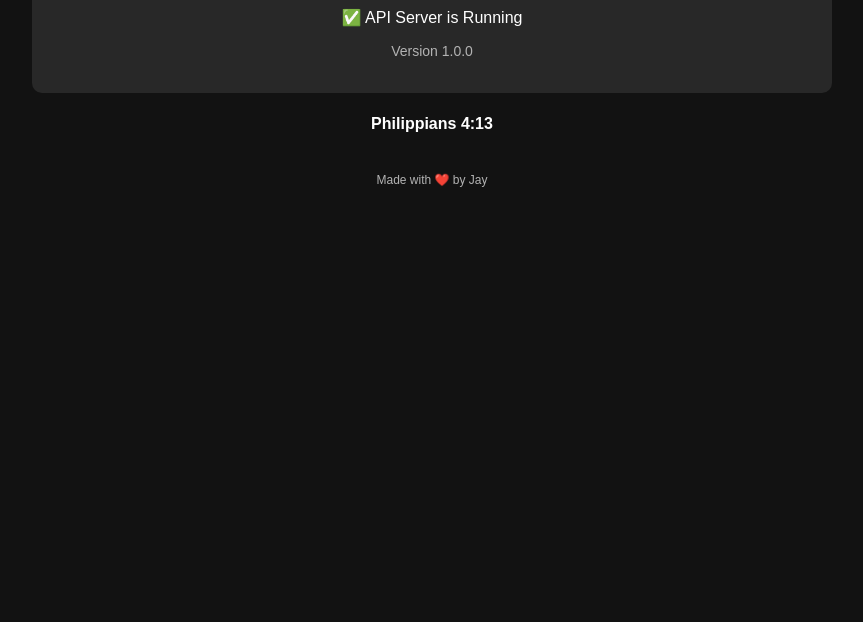
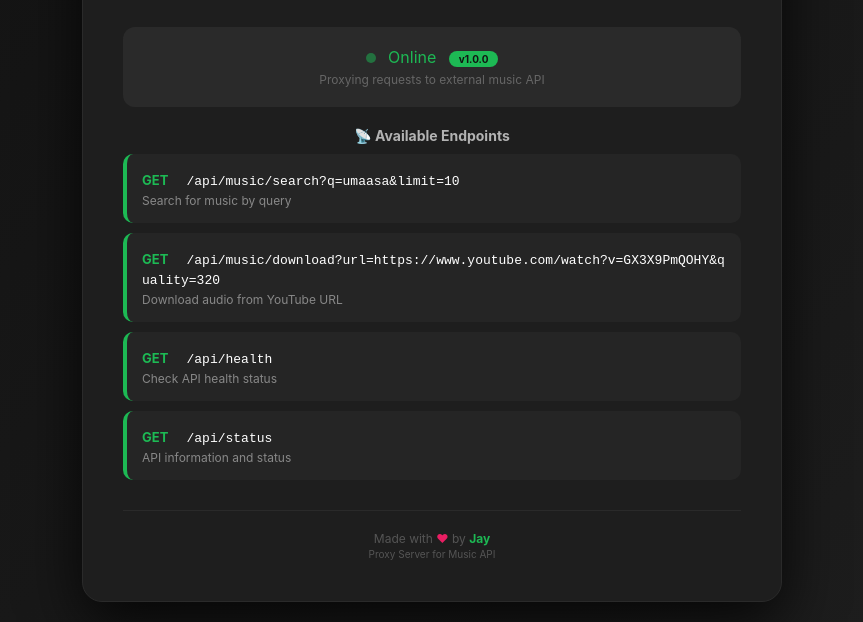
Before and after one commit to pasayloako/mai, a website: page public/index.html in a window 1280 px wide. Shown: the part 218-840 px from the top of the page, without its empty margins (208-1071 px from the left). Before the commit the page ends 800 px from the top, so only its background shows below. Drawn offline with Linux system fonts and the light colour scheme.

Commit message:
Update index.html

```diff
--- a/public/index.html
+++ b/public/index.html
@@ -5,48 +5,179 @@
     <meta name="viewport" content="width=device-width, initial-scale=1.0">
     <title>JAY MUSIC API</title>
     <style>
+        * {
+            margin: 0;
+            padding: 0;
+            box-sizing: border-box;
+        }
         body {
-            font-family: Arial, sans-serif;
-            max-width: 800px;
-            margin: 50px auto;
+            font-family: -apple-system, BlinkMacSystemFont, 'Segoe UI', Roboto, sans-serif;
+            background: linear-gradient(135deg, #121212 0%, #1e1e1e 100%);
+            color: #ffffff;
+            min-height: 100vh;
+            display: flex;
+            justify-content: center;
+            align-items: center;
             padding: 20px;
-            background: #121212;
-            color: #ffffff;
+        }
+        .container {
+            max-width: 700px;
+            width: 100%;
+            background: #1e1e1e;
+            padding: 40px;
+            border-radius: 20px;
+            box-shadow: 0 20px 60px rgba(0,0,0,0.8);
             text-align: center;
+            border: 1px solid #2a2a2a;
+        }
+        .logo {
+            font-size: 4em;
+            margin-bottom: 10px;
         }
         h1 {
             color: #1DB954;
-            font-size: 3em;
+            font-size: 2.5em;
+            font-weight: 700;
         }
-        .status {
-            background: #282828;
+        .subtitle {
+            color: #b3b3b3;
+            margin-bottom: 30px;
+            font-size: 14px;
+        }
+        .status-card {
+            background: #2a2a2a;
             padding: 20px;
-            border-radius: 10px;
+            border-radius: 12px;
             margin: 20px 0;
         }
+        .status-online {
+            display: inline-block;
+            width: 10px;
+            height: 10px;
+            background: #1DB954;
+            border-radius: 50%;
+            margin-right: 8px;
+            animation: pulse 2s infinite;
+        }
+        @keyframes pulse {
+            0%, 100% { opacity: 1; }
+            50% { opacity: 0.5; }
+        }
         .endpoint {
-            background: #1e1e1e;
-            padding: 10px;
-            border-radius: 5px;
+            background: #252525;
+            padding: 15px;
+            border-radius: 10px;
             margin: 10px 0;
-            font-family: monospace;
+            text-align: left;
             border-left: 4px solid #1DB954;
+        }
+        .endpoint .method {
+            color: #1DB954;
+            font-weight: bold;
+            font-size: 13px;
+            display: inline-block;
+            min-width: 40px;
+        }
+        .endpoint .path {
+            color: #ffffff;
+            font-family: 'Courier New', monospace;
+            font-size: 13px;
+            word-break: break-all;
+        }
+        .endpoint .desc {
+            color: #888;
+            font-size: 12px;
+            margin-top: 4px;
+        }
+        .footer {
+            margin-top: 30px;
+            color: #555;
+            font-size: 12px;
+            border-top: 1px solid #2a2a2a;
+            padding-top: 20px;
+        }
+        .heart {
+            color: #e91e63;
         }
         .green {
             color: #1DB954;
         }
+        .badge {
+            display: inline-block;
+            background: #1DB954;
+            color: #121212;
+            padding: 2px 10px;
+            border-radius: 12px;
+            font-size: 10px;
+            font-weight: bold;
+            margin-left: 8px;
+        }
+        @media (max-width: 480px) {
+            .container {
+                padding: 20px;
+            }
+            h1 {
+                font-size: 1.8em;
+            }
+        }
     </style>
 </head>
 <body>
-    <h1>🎵 JAY MUSIC API</h1>
-    <div class="status">
-        <p>✅ API Server is Running</p>
-        <p style="color: #b3b3b3; font-size: 14px;">Version 1.0.0</p>
-    </div>
-  <h4>Philippians 4:13</h4>
+    <div class="container">
+        <div class="logo">🎵</div>
+        <h1>JAY MUSIC API</h1>
+        <p class="subtitle">Proxy Service for Music Search & Download</p>
 
-    <div style="margin-top: 40px; color: #b3b3b3; font-size: 12px;">
-        Made with ❤️ by Jay
+        <div class="status-card">
+            <div>
+                <span class="status-online"></span>
+                <span class="green">Online</span>
+                <span class="badge">v1.0.0</span>
+            </div>
+            <div style="margin-top: 5px; color: #666; font-size: 12px;">
+                Proxying requests to external music API
+            </div>
+        </div>
+
+        <h3 style="color: #b3b3b3; margin: 20px 0 10px 0; font-size: 14px;">📡 Available Endpoints</h3>
+
+        <div class="endpoint">
+            <div>
+                <span class="method">GET</span>
+                <span class="path">/api/music/search?q=umaasa&limit=10</span>
+            </div>
+            <div class="desc">Search for music by query</div>
+        </div>
+
+        <div class="endpoint">
+            <div>
+                <span class="method">GET</span>
+                <span class="path">/api/music/download?url=https://www.youtube.com/watch?v=GX3X9PmQOHY&quality=320</span>
+            </div>
+            <div class="desc">Download audio from YouTube URL</div>
+        </div>
+
+        <div class="endpoint">
+            <div>
+                <span class="method">GET</span>
+                <span class="path">/api/health</span>
+            </div>
+            <div class="desc">Check API health status</div>
+        </div>
+
+        <div class="endpoint">
+            <div>
+                <span class="method">GET</span>
+                <span class="path">/api/status</span>
+            </div>
+            <div class="desc">API information and status</div>
+        </div>
+
+        <div class="footer">
+            Made with <span class="heart">❤</span> by <strong style="color: #1DB954;">Jay</strong>
+            <br>
+            <small>Proxy Server for Music API</small>
+        </div>
     </div>
 </body>
 </html>
```
